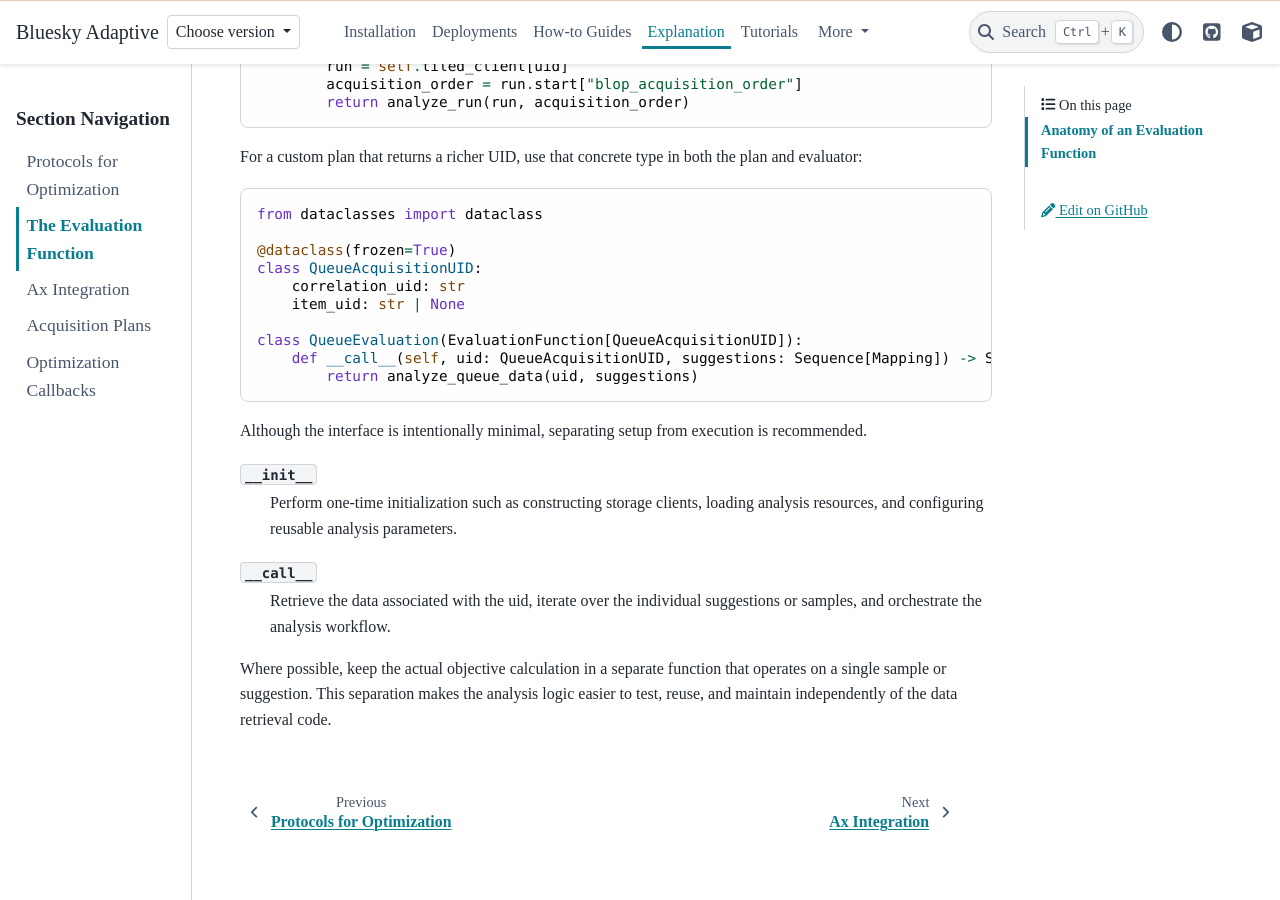
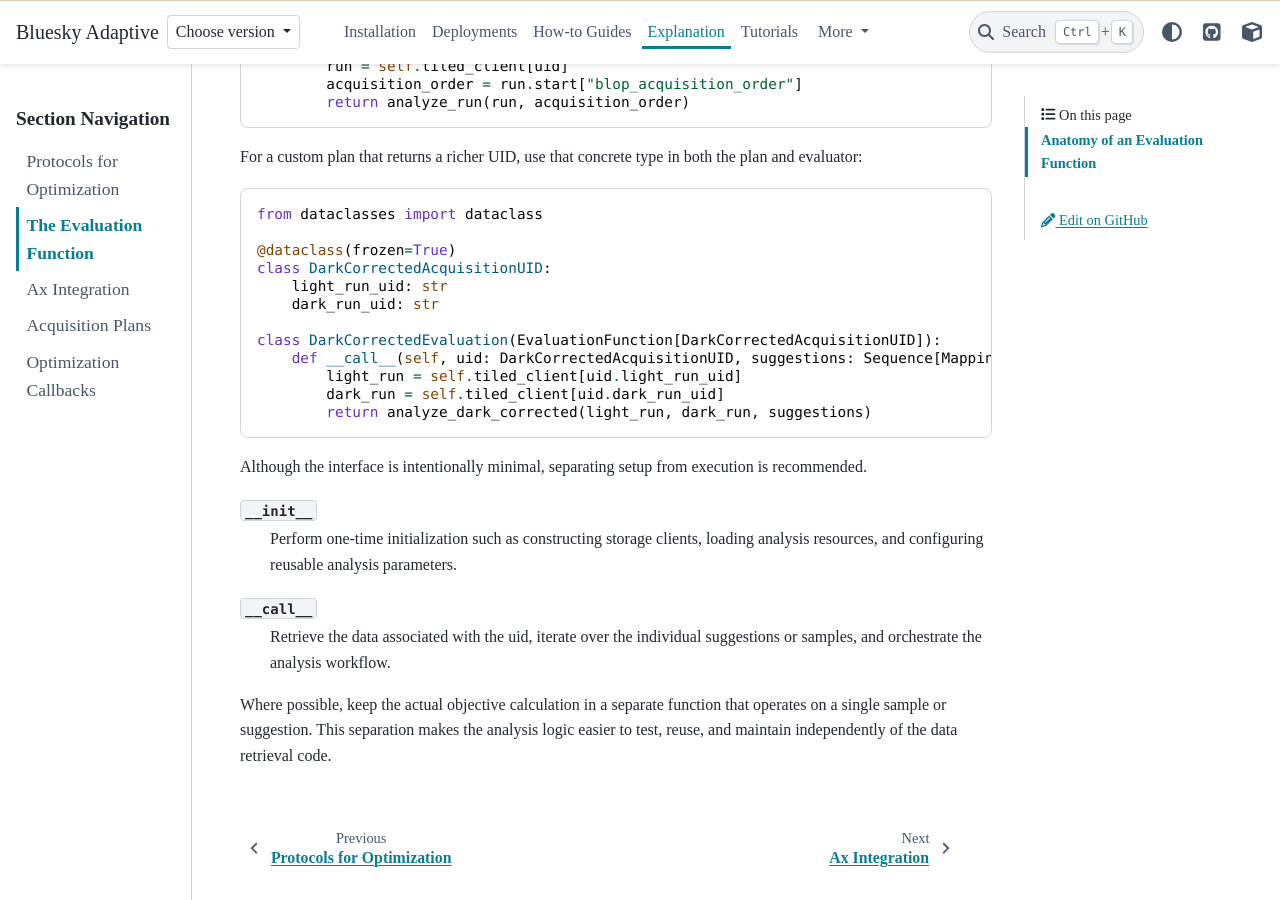
Before and after one commit to bluesky/bluesky-adaptive, a Sphinx documentation site: the page built from docs/source/explanations/evaluation-function.rst, in a window 1280 px wide and 900 px high, scrolled down 748 px. Built offline with Sphinx 7.4.7 and the PyData theme 0.15.4, drawn with Linux system fonts in a browser that asks for light colours; a script that is not in the unit is left out; the version number could not be read and is left out; comment, search, counter and statistics services are not loaded.

Commit message:
Update docs and tests to reflect UID expectations
Assisted-by: oh-my-pi:claude-opus-5.5

```diff
--- a/docs/source/explanations/evaluation-function.rst
+++ b/docs/source/explanations/evaluation-function.rst
@@ -36,13 +36,15 @@ For a custom plan that returns a richer UID, use that concrete type in both the
     from dataclasses import dataclass
 
     @dataclass(frozen=True)
-    class QueueAcquisitionUID:
-        correlation_uid: str
-        item_uid: str | None
+    class DarkCorrectedAcquisitionUID:
+        light_run_uid: str
+        dark_run_uid: str
 
-    class QueueEvaluation(EvaluationFunction[QueueAcquisitionUID]):
-        def __call__(self, uid: QueueAcquisitionUID, suggestions: Sequence[Mapping]) -> Sequence[Mapping]:
-            return analyze_queue_data(uid, suggestions)
+    class DarkCorrectedEvaluation(EvaluationFunction[DarkCorrectedAcquisitionUID]):
+        def __call__(self, uid: DarkCorrectedAcquisitionUID, suggestions: Sequence[Mapping]) -> Sequence[Mapping]:
+            light_run = self.tiled_client[uid.light_run_uid]
+            dark_run = self.tiled_client[uid.dark_run_uid]
+            return analyze_dark_corrected(light_run, dark_run, suggestions)
 
 Although the interface is intentionally minimal, separating setup from
 execution is recommended.
--- a/docs/source/release-history.rst
+++ b/docs/source/release-history.rst
@@ -9,9 +9,7 @@ Breaking Changes
 ................
 * The Queue Server runner no longer listens to the Bluesky document stream. Right after submitting each plan, it
   calls the evaluation function in a background thread with the queue item UID returned by ``item_add``. The
-  evaluation function waits for its data, selects the run, and raises if the acquisition failed; the item's
-  ``history_get()`` entry lists its run UIDs. ``OptimizationResult.uids`` holds queue item UIDs. The
-  ``queueserver`` extra requires ``bluesky-queueserver-api>=0.0.14``
+  evaluation function should wait for its data and raises if the acquisition failed
   (`#76 <https://github.com/bluesky/bluesky-adaptive/issues/76>`_).
 * ``QueueserverAgent`` and ``QueueserverClient`` no longer accept ``document_dispatcher``. ``acquisition_run_filter``,
   ``ConsumerCallback``, ``CORRELATION_UID_KEY``, and ``QueueserverClient.start_listener``/``stop_listener`` are
--- a/pyproject.toml
+++ b/pyproject.toml
@@ -39,7 +39,7 @@ dynamic = ["version"]
 
 [project.optional-dependencies]
 ax = ["ax-platform>=1.3.0,<1.4", "botorch>=0.18.0,<0.19.0", "gpytorch", "torch"]
-queueserver = ["bluesky-queueserver-api>=0.0.14"]
+queueserver = ["bluesky-queueserver-api"]
 scipy = ["scipy>=1.2.0"]
 xopt = ["xopt>3.0.0"]
 all = ["bluesky-adaptive[ax,queueserver,scipy,xopt]"]
```
Also changed, not shown: 1 other file.
